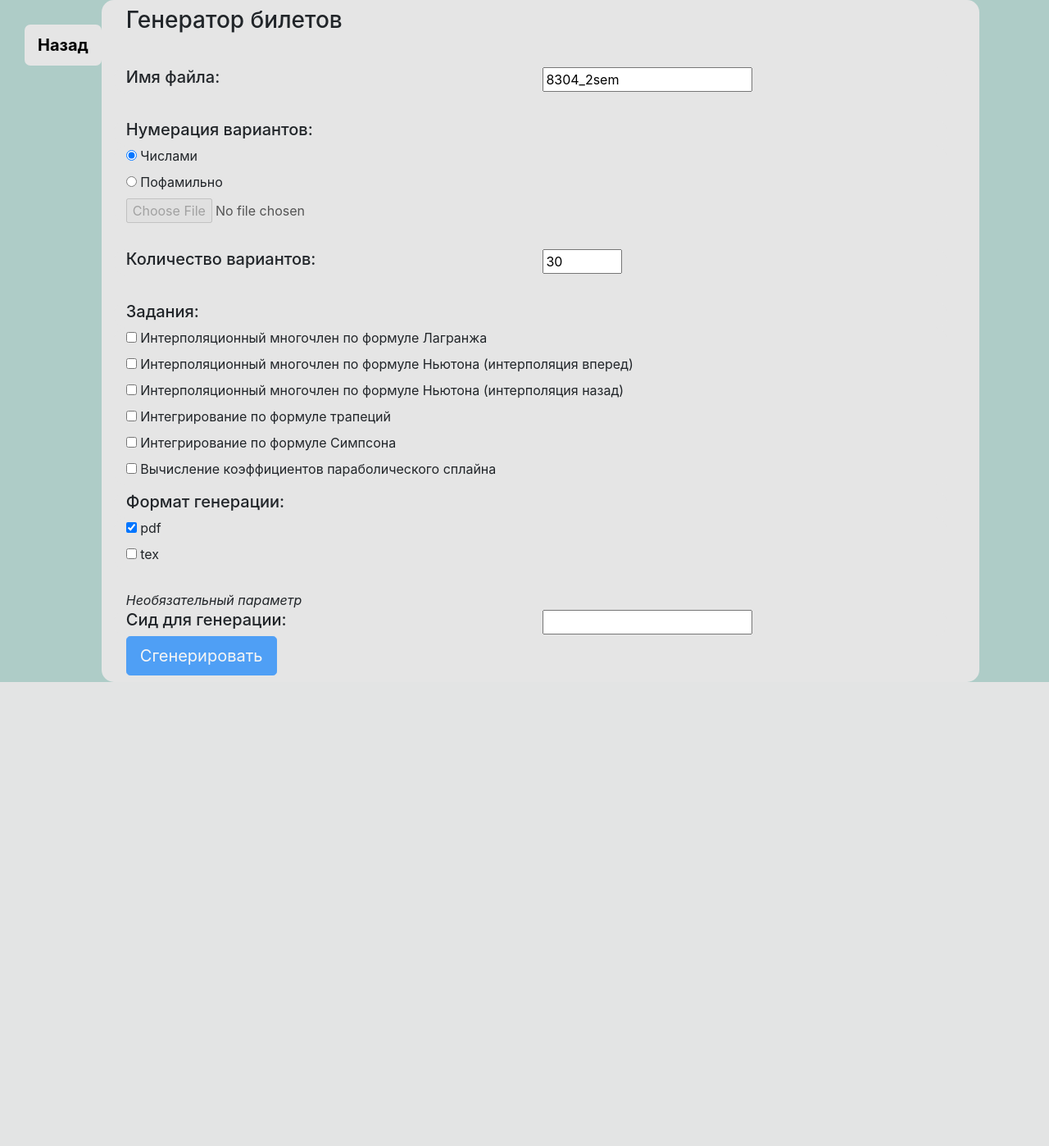
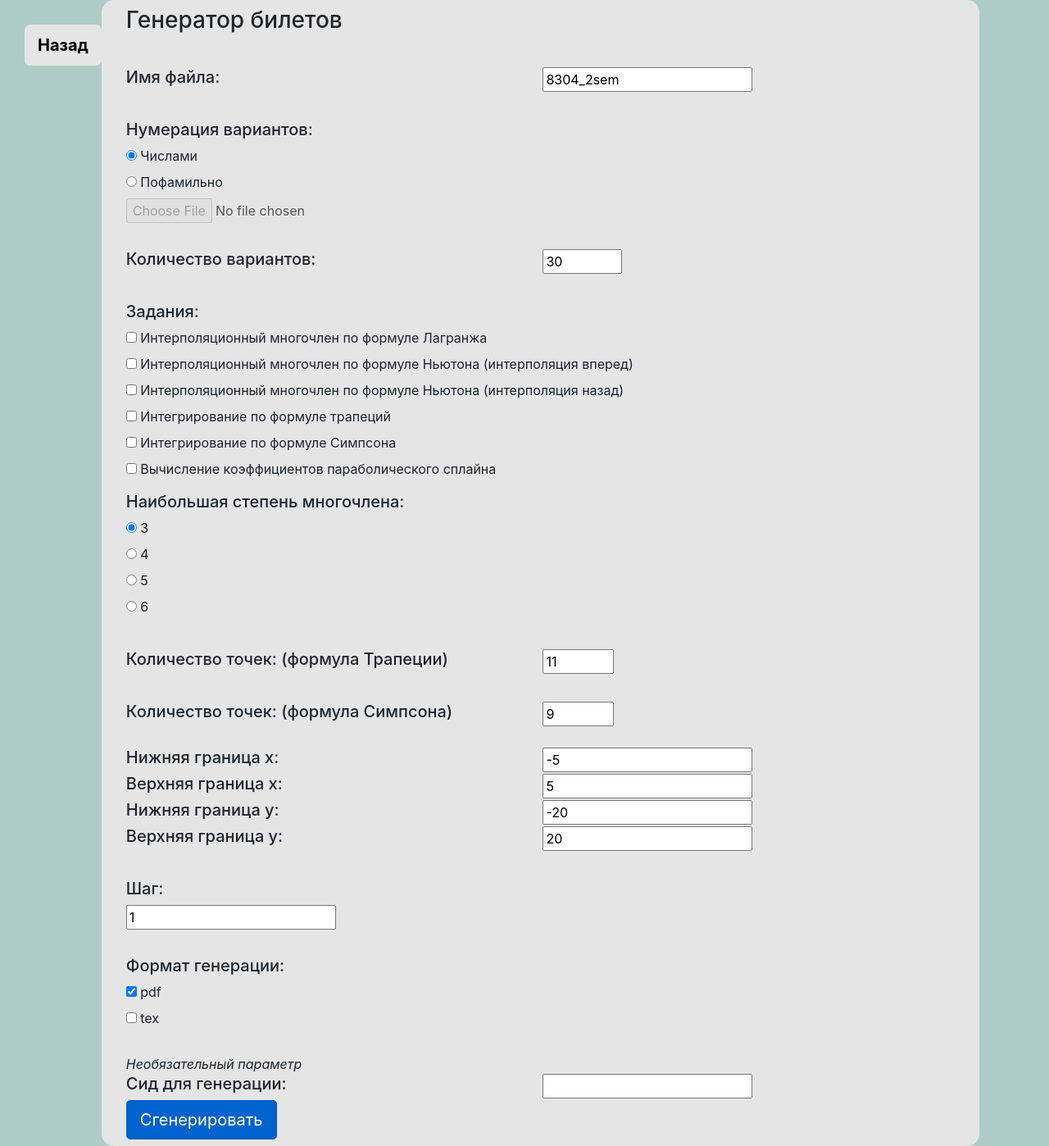
Before and after one commit to moevm/mse_functions_interpolation_and_numerical_integration_tasks, a Django app: page /custom_variants/ in a window 1280 px wide. Shown: the whole page at 82% size. Before the commit the page ends 832 px from the top, so only its background shows below. Run offline with Django 3.2, Linux system fonts and the light colour scheme; some libraries are stand-ins or nearby versions.

Commit message:
Add form for custom generation

```diff
--- a/Generator/generator/forms/CustomVariantsForm.py
+++ b/Generator/generator/forms/CustomVariantsForm.py
@@ -1,14 +1,14 @@
 from django import forms
 
-from .InterpolationForm import variants_type_choices, generation_format_choices
+from .InterpolationForm import variants_type_choices, generation_format_choices, the_biggest_polynomial_degree_choices
 
 task_choices = (
-    ('lagrange', 'Интерполяционный многочлен по формуле Лагранжа'),
-    ('newton_forward', 'Интерполяционный многочлен по формуле Ньютона (интерполяция вперед)'),
-    ('newton_backward', 'Интерполяционный многочлен по формуле Ньютона (интерполяция назад)'),
-    ('trapezoid', 'Интегрирование по формуле трапеций'),
-    ('simpson', 'Интегрирование по формуле Симпсона'),
-    ('parabolic_spline', 'Вычисление коэффициентов параболического сплайна')
+    ('Interpolation', 'Интерполяционный многочлен по формуле Лагранжа'),
+    ('Interpolation', 'Интерполяционный многочлен по формуле Ньютона (интерполяция вперед)'),
+    ('Interpolation', 'Интерполяционный многочлен по формуле Ньютона (интерполяция назад)'),
+    ('Trapezoid', 'Интегрирование по формуле трапеций'),
+    ('Simpson', 'Интегрирование по формуле Симпсона'),
+    ('Spline', 'Вычисление коэффициентов параболического сплайна')
 )
 
 
@@ -51,6 +51,58 @@ class CustomVariantsForm(forms.Form):
         widget=forms.CheckboxSelectMultiple(),
     )
 
+    the_biggest_polynomial_degree = forms.IntegerField(
+        label='Наибольшая степень многочлена:',
+        initial=3,
+        widget=forms.RadioSelect(
+            choices=the_biggest_polynomial_degree_choices,
+        ),
+    )
+
+    number_of_trapezoid_points = forms.IntegerField(
+        label='Количество точек: (формула Трапеции)',
+        min_value=1,
+        max_value=15,
+        initial=11,
+    )
+
+    number_of_Simpson_points = forms.IntegerField(
+        label='Количество точек: (формула Симпсона)',
+        min_value=1,
+        max_value=15,
+        initial=9,
+    )
+
+    Splines_x1 = forms.IntegerField(
+        label='Нижняя граница x:',
+        initial=-5,
+        required=False,
+    )
+
+    Splines_x2 = forms.IntegerField(
+        label='Верхняя граница x:',
+        initial=5,
+        required=False,
+    )
+
+    Splines_y1 = forms.FloatField(
+        label='Нижняя граница y:',
+        initial=-20,
+        required=False,
+    )
+
+    Splines_y2 = forms.FloatField(
+        label='Верхняя граница y:',
+        initial=20,
+        required=False,
+    )
+
+    Splines_step = forms.IntegerField(
+        label='Шаг:',
+        initial=1,
+        required=False,
+        min_value=1,
+    )
 
     seed = forms.IntegerField(
         label='Сид для генерации:',
@@ -61,6 +113,8 @@ class CustomVariantsForm(forms.Form):
         cleaned_data = super().clean()
         if cleaned_data.get('generation_format') is None:
             raise forms.ValidationError("Выберите формат генерации")
+        if cleaned_data.get('tasks') is None:
+            raise forms.ValidationError("Выберите хотя бы одно задание")
 
         variants_types = ['digits', 'surnames']
         variants_type = cleaned_data.get('variants_type')
--- a/Generator/generator/forms/IntegrationForm.py
+++ b/Generator/generator/forms/IntegrationForm.py
@@ -60,9 +60,12 @@ class IntegrationForm(forms.Form):
         if cleaned_data.get('generation_format') is None:
             raise forms.ValidationError("Выберите формат генерации")
 
+        if cleaned_data.get('number_of_Simpson_points') % 2 == 0:
+            raise forms.ValidationError("Количество точек для Формулы Симпсона должно быть нечётным")
+
         variants_types = ['digits', 'surnames']
         variants_type = cleaned_data.get('variants_type')
         if variants_type not in variants_types:
-            raise forms.ValidationError("Variants types must be digits ot surnames.")
+            raise forms.ValidationError("Variants types must be digits or surnames.")
         if variants_type == 'digits' and cleaned_data.get('number_of_variants') is None:
             raise forms.ValidationError("Укажите количество вариантов")
--- a/Generator/generator/templates/generator/custom_variants.html
+++ b/Generator/generator/templates/generator/custom_variants.html
@@ -19,7 +19,7 @@
 <div class="container">
     <div class="row">
         <div class="col mr-4">
-            <form method="post" enctype="multipart/form-data" class="col mr-4">
+            <form action="{% url 'generate_custom' %}" method="post" enctype="multipart/form-data" class="col mr-4">
                 {% csrf_token %}
                 <h3 class="mt-2">Генератор билетов</h3>
                 <br>
@@ -71,6 +71,98 @@
                         {% endfor %}
                     </div>
                 </div>
+
+
+                <div class="row mt-2">
+                    <div class="col">
+                        <h5>{{ form.the_biggest_polynomial_degree.label }}</h5>
+                    </div>
+                </div>
+                <div class="row">
+                    <div class="col">
+                        {% for choice in form.the_biggest_polynomial_degree %}
+                            <div>
+                                {{ choice }}
+                            </div>
+                        {% endfor %}
+                    </div>
+                </div>
+                <br>
+
+
+                <div class="row mt-2">
+                    <div class="col">
+                        <h5>{{ form.number_of_trapezoid_points.label }}</h5>
+                    </div>
+                    <div class="col">
+                        {{ form.number_of_trapezoid_points }}
+                    </div>
+                </div>
+                <br>
+                <div class="row mt-2">
+                    <div class="col">
+                        <h5>{{ form.number_of_Simpson_points.label }}</h5>
+                    </div>
+                    <div class="col">
+                        {{ form.number_of_Simpson_points }}
+                    </div>
+                </div>
+                <br>
+
+
+                <div class="row">
+                    <div class="col">
+                        <h5>{{ form.Splines_x1.label }}</h5>
+                    </div>
+                    <div class="col">
+                        {{ form.Splines_x1 }}
+                    </div>
+                </div>
+
+                <div class="row">
+                    <div class="col">
+                        <h5>{{ form.Splines_x2.label }}</h5>
+                    </div>
+                    <div class="col">
+                        {{ form.Splines_x2 }}
+                    </div>
+                </div>
+
+                <div class="row">
+                    <div class="col">
+                        <h5>{{ form.Splines_y1.label }}</h5>
+                    </div>
+                    <div class="col">
+                        {{ form.Splines_y1 }}
+                    </div>
+                </div>
+
+                <div class="row">
+                    <div class="col">
+                        <h5>{{ form.Splines_y2.label }}</h5>
+                    </div>
+                    <div class="col">
+                        {{ form.Splines_y2 }}
+                    </div>
+                </div>
+                <br>
+
+                 <div class="row mt-2">
+                    <div class="col">
+                        <h5>{{ form.Splines_step.label }}</h5>
+                    </div>
+                </div>
+                <div class="row">
+                    <div class="col">
+                        {% for choice in form.Splines_step %}
+                            <div>
+                                {{ choice }}
+                            </div>
+                        {% endfor %}
+                    </div>
+                </div>
+                <br>
+
                 <div class="row mt-2">
                     <div class="col">
                         <h5>{{ form.generation_format.label }}</h5>
@@ -96,7 +188,7 @@
                     </div>
                 </div>
                 <button type="submit" class="btn mb-2 btn-primary btn-lg active" role="button" aria-pressed="true"
-                        id="submit" disabled>Сгенерировать
+                        id="submit">Сгенерировать
                 </button>
             </form>
         </div>
--- a/Generator/generator/urls.py
+++ b/Generator/generator/urls.py
@@ -11,5 +11,6 @@ urlpatterns = [
     path('custom_variants/', custom_variants, name='custom_variants'),
     path('generate_interpolation/', views.generate_interpolation, name='generate_interpolation'),
     path('generate_integration/', views.generate_integration, name='generate_integration'),
-    path('generate_splines/', views.generate_splines, name='generate_splines')
+    path('generate_splines/', views.generate_splines, name='generate_splines'),
+    path('generate_custom/', views.generate_custom, name='generate_custom')
 ]
--- a/Generator/generator/views.py
+++ b/Generator/generator/views.py
@@ -182,11 +182,11 @@ def generate_splines(request):
             task_generator = TaskGenerator(['Spline'], number_of_variants, seed)
 
             spline_parameters = {
-                'x1': information.get('x1'),
-                'x2': information.get('x2'),
-                'y1': information.get('y1'),
-                'y2': information.get('y2'),
-                'step': information.get('step')
+                'x1': information.get('Splines_x1'),
+                'x2': information.get('Splines_x2'),
+                'y1': information.get('Splines_y1'),
+                'y2': information.get('Splines_y2'),
+                'step': information.get('Splines_step')
             }
 
             task_generator.set_task_parameters('Spline', spline_parameters)
@@ -212,3 +212,79 @@ def generate_splines(request):
         return render(request, "generator/splines.html",
                       context={'form': form})
     return HttpResponseNotFound('<h1>Page not found</h1>')
+
+
+def generate_custom(request):
+    if request.method == 'POST':
+        form = CustomVariantsForm(request.POST)
+        if form.is_valid():
+            timestamp = str(datetime.now()).replace(":", "-").replace(" ", "_")
+
+            information = form.cleaned_data
+
+            # Task generation parameters
+            variants_type = information.get("variants_type")
+            if variants_type == "digits":
+                surnames = None
+                number_of_variants = information.get("number_of_variants")
+            elif variants_type == 'surnames':
+                surnames = request.FILES['file_with_surnames'].read().decode("utf-8").splitlines()
+                number_of_variants = len(surnames)
+
+            seed = information.get("seed")
+            if seed is None:
+                seed = random.randint(0, 1000000)
+
+            structure = information.get('tasks')
+
+            task_generator = TaskGenerator(structure, number_of_variants, seed)
+
+            if 'Interpolation' in structure:
+                interpolation_parameters = {
+                    'degree': information.get('the_biggest_polynomial_degree')
+                }
+                task_generator.set_task_parameters('Interpolation', interpolation_parameters)
+
+            if 'Spline' in structure:
+                spline_parameters = {
+                    'x1': information.get('Splines_x1'),
+                    'x2': information.get('Splines_x2'),
+                    'y1': information.get('Splines_y1'),
+                    'y2': information.get('Splines_y2'),
+                    'step': information.get('Splines_step')
+                }
+                task_generator.set_task_parameters('Spline', spline_parameters)
+
+            if 'Trapezoid' in structure:
+                trapezoid_parameters = {
+                    'n': information.get('number_of_trapezoid_points')
+                }
+                task_generator.set_task_parameters('Trapezoid', trapezoid_parameters)
+
+            if 'Simpson' in structure:
+                simpson_parameters = {
+                    'n': information.get('number_of_Simpson_points')
+                }
+                task_generator.set_task_parameters('Simpson', simpson_parameters)
+
+            # Task generation
+            variants_list = task_generator.generate_tasks()
+
+            # Document generation parameters
+            filename = information.get('filename')
+
+            generation_format = information.get('generation_format')
+            generate_pdf = 'pdf' in generation_format
+            generate_latex = 'tex' in generation_format
+
+            document_generator = DocumentGenerator(task_generator.seed, filename, timestamp,
+                                                   'custom', generate_pdf, generate_latex)
+
+            # Document generation
+            context = document_generator.generate_document(variants_list, task_generator.seed)
+
+            return render(request, "generator/result_page.html",
+                          context=context)
+        return render(request, "generator/custom_variants.html",
+                      context={'form': form})
+    return HttpResponseNotFound('<h1>Page not found</h1>')
--- a/Generator/generator_classes/DocumentGenerator.py
+++ b/Generator/generator_classes/DocumentGenerator.py
@@ -125,7 +125,7 @@ class DocumentGenerator:
             for i in range(len(last_task_list)):
                 task = last_task_list[i]
                 # Add task text
-                task_subtable.add_row([task.get_tex_text()])
+                task_subtable.add_row([task.get_tex_text(i + 1)])
 
                 # Add task answer
                 answer_subtable.add_row([task.get_tex_answer(i + 1)])
```
Also changed, not shown: Generator/generator/forms/SplinesForm.py (+15 -6 lines), Generator/generator/templates/generator/splines.html (+10 -10 lines), Generator/generator_classes/TaskGenerator.py (+5 -5 lines).
